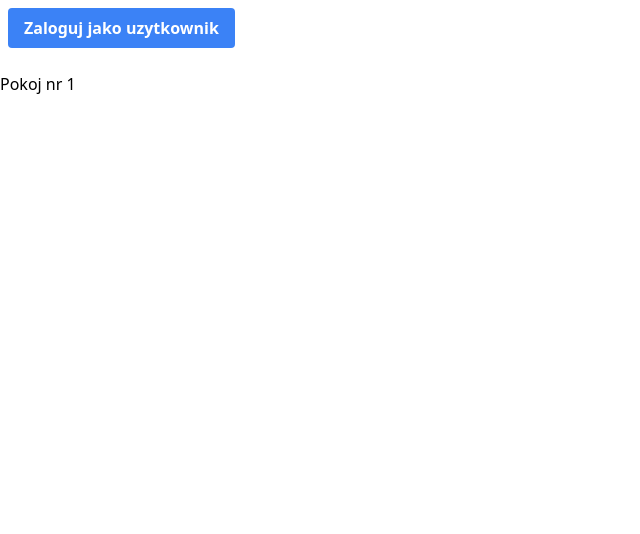
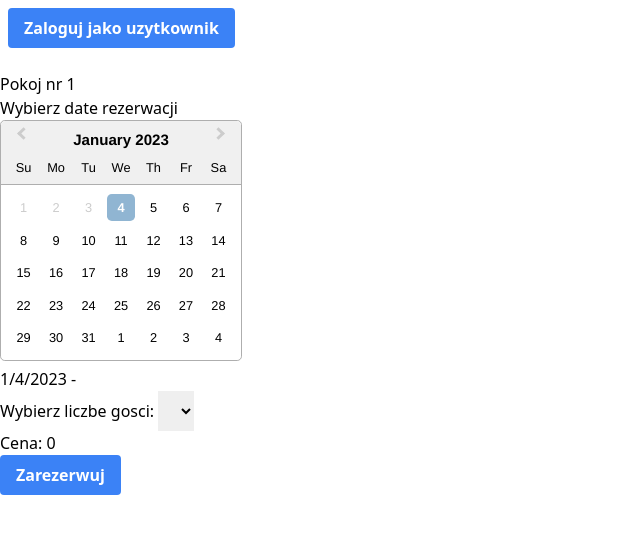
Before and after one commit to Matiixx/BD-project, a Next.js app in the folder SRC/client/: page /userDashboard/rooms/1 in a window 1280 px wide. Shown: the top 534 px of the page, without its empty margins (0-640 px from the left). Built offline with nearby package versions, Linux system fonts and the light colour scheme.

Commit message:
Create reservation page

```diff
--- a/SRC/client/package.json
+++ b/SRC/client/package.json
@@ -9,6 +9,7 @@
     "axios": "^1.2.2",
     "next": "latest",
     "react": "18.2.0",
+    "react-datepicker": "^4.8.0",
     "react-dom": "18.2.0",
     "react-hook-form": "^7.41.3",
     "zustand": "^4.2.0"
--- a/SRC/client/pages/userDashboard/rooms/[roomId].tsx
+++ b/SRC/client/pages/userDashboard/rooms/[roomId].tsx
@@ -4,7 +4,10 @@ import { useRouter } from "next/router";
 import { useEffect, useState } from "react";
 import Header from "../../../components/Header";
 import useStore from "../../../store/useStore";
-import { getDateStringFromDBString, getTimeFromString } from "../../../utils/dateUtils";
+import { addDays, dateDiff, getDateFromString, getDateStringFromDBString, getTimeFromString } from "../../../utils/dateUtils";
+import DatePicker from "react-datepicker";
+import "react-datepicker/dist/react-datepicker.css";
+import { prependOnceListener } from "process";
 
 const URI = 'http://pascal.fis.agh.edu.pl:3040/0cichostepski/'
 
@@ -28,6 +31,10 @@ interface IRoom {
   rezerwacja: IReservation[];
 }
 
+interface IReservedDays {
+  start: Date;
+  end: Date;
+}
 
 const RoomWithId: NextPage = () => {
   const router = useRouter();
@@ -38,26 +45,67 @@ const RoomWithId: NextPage = () => {
   const userToken = useStore((state) => state.accessToken);
 
   const [room, setRoom] = useState<IRoom>()
+  const [reservedDays, setReservedDays] = useState<IReservedDays[]>([{ start: (new Date(0)), end: (addDays(new Date(), -1)) }]);
+  const [startDate, setStartDate] = useState<Date>(new Date());
+  const [endDate, setEndDate] = useState<Date | null>(null);
+  const [guestsNumber, setGuestsNumber] = useState<number>(1);
+
+  const [responseMessage, setResponseMessage] = useState("");
 
   useEffect(() => {
     if (userId === null) {
       router.push("./userLogin")
     }
 
-    if (userId !== undefined) {
+    if (userId !== undefined && roomId !== undefined) {
       axios.get(URI + 'get/pokoj/' + roomId, {
         headers: {
           Authorization: "Bearer " + userToken,
         }
       }).then(data => {
-        console.log(data);
         setRoom(data.data)
+        for (const res of data.data.rezerwacja) {
+          setReservedDays((prev) => [...prev, { start: getDateFromString(res.data_rozpoczecia), end: getDateFromString(res.data_zakonczenia) }])
+        }
       }).catch(err => {
         console.log(err);
       })
     }
-  }, [userId])
+  }, [userId, roomId])
 
+  const onChangeCalendar = (dates) => {
+    const [start, end] = dates;
+    setStartDate(start);
+    setEndDate(end);
+  };
+
+  const handleReserveClick = (e: React.MouseEvent<HTMLButtonElement, MouseEvent>) => {
+    e.stopPropagation();
+    e.preventDefault();
+    if (roomId === undefined && userId === undefined || userId === null) return;
+
+    axios.post(URI + 'post/rezerwacja', {
+      uzytkownik_id: userId,
+      data_rozpoczecia: startDate,
+      data_zakonczenia: endDate,
+      pokoj_id: roomId,
+      liczba_gosci: guestsNumber
+    }, {
+      headers: {
+        Authorization: "Bearer " + userToken,
+      }
+    }).then(data => {
+      setResponseMessage("Dodano rezerwacje!");
+      setReservedDays((prev) => ([...prev, { start: getDateFromString(data.data.data_rozpoczecia), end: getDateFromString(data.data.data_zakonczenia) }]));
+    }).catch(err => {
+      console.log(err.response);
+      setResponseMessage("Blad podczas rezerwacji")
+    })
+  }
+
+  const calcPrice = (): number => {
+    return (room?.cena_doba * (endDate ? dateDiff(startDate, endDate) : 1) || 0);
+  }
 
   return (
     <>
@@ -66,6 +114,32 @@ const RoomWithId: NextPage = () => {
       <div>
         <h3>Pokoj nr {roomId}</h3>
 
+        <div>
+          <p>Wybierz date rezerwacji</p>
+          <DatePicker
+            selected={startDate}
+            onChange={onChangeCalendar}
+            excludeDateIntervals={reservedDays}
+            startDate={startDate}
+            endDate={endDate}
+            inline
+            selectsDisabledDaysInRange
+            selectsRange
+          />
+          <p>{startDate.toLocaleDateString()} - {endDate?.toLocaleDateString()}</p>
+          <div className=""><p>Wybierz liczbe gosci: <select className="p-2" onChange={(e) => { setGuestsNumber(parseInt(e.target.value)) }}>
+            {
+              Array.from({ length: room?.liczba_miejsc + 1 }, (_, i) => i > 0 ? <option key={i} value={i}>{i}</option> : null)
+            }
+          </select>
+          </p>
+          </div>
+          <p>Cena: {calcPrice()}</p>
+          <button onClick={handleReserveClick} className="bg-blue-500 hover:bg-blue-700 text-white font-bold py-2 px-4 rounded focus:outline-none focus:shadow-outline">Zarezerwuj</button>
+        </div>
+        <div>
+          <p>{responseMessage}</p>
+        </div>
       </div>
     </>
   )
--- /dev/null
+++ b/SRC/client/utils/dateUtils.tsx
@@ -0,0 +1,21 @@
+export const getDateStringFromDBString = (str: string) => {
+  return new Date(Date.parse(str)).toLocaleDateString();
+}
+
+export const getTimeFromString = (str: string) => {
+  return Date.parse(str);
+}
+
+export const getDateFromString = (str: string) => {
+  return new Date(Date.parse(str));
+}
+
+export const addDays = (date: Date, days: number) => {
+  var result = new Date(date);
+  result.setDate(result.getDate() + days);
+  return result;
+}
+
+export const dateDiff = (start: Date, end: Date): number => {
+  return Math.round((end.getTime() - start.getTime()) / (1000 * 3600 * 24));
+}
```
Also changed, not shown: 1 other file (tests, documents, lock files or other folders).
